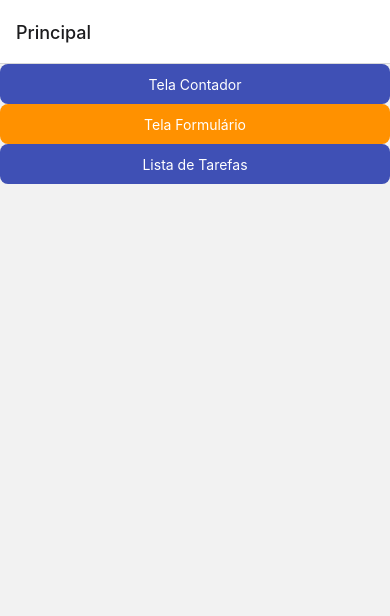
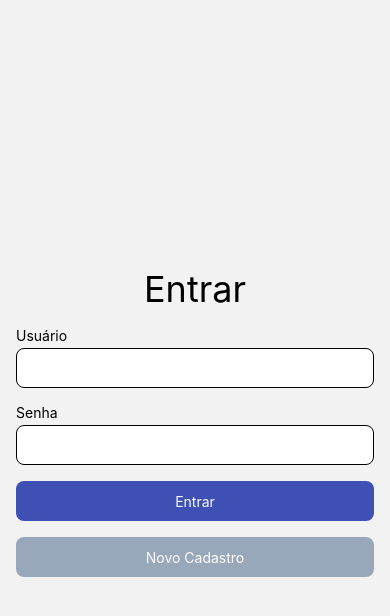
Before and after one commit to IanSilvaa/aulas-mobile-senai, a React Native app: screen / in a window 390 px wide. Shown: the top 616 px of the page. Built offline with nearby package versions, Linux system fonts and the light colour scheme.

Commit message:
adicionado TelaNovoUsuario

```diff
--- a/App.js
+++ b/App.js
@@ -10,6 +10,7 @@ import TelaListaTarefas from './telas/TelaListaTarefas/TelaListaTarefas';
 import { NavigationContainer } from '@react-navigation/native';
 import { createStackNavigator } from '@react-navigation/stack';
 import TelaLogin from './telas/TelaLogin/TelaLogin';
+import TelaNovoUsuario from './telas/TelaNovoUsuario/TelaNovoUsuario';
 
 const Stack = createStackNavigator()
 
@@ -24,15 +25,17 @@ export default function App() {
   return (
     <View style={estilos.todoApp}>
       <NavigationContainer>
-        <Stack.Navigator  screenOptions={{ cardStyle: { flex: 1 } }}>
-          <Stack.Screen name={TELAS.TELA_PRINCIPAL} component={TelaPrincipal} options={{title: 'Principal', headerLeft: null}}/>
+        <Stack.Navigator screenOptions={{ cardStyle: { flex: 1 } }}>
+          <Stack.Group screenOptions={{ headerShown: false }}>
+            <Stack.Screen name={TELAS.TELA_LOGIN} component={TelaLogin} />
+
+            <Stack.Screen name={TELAS.TELA_NOVO_USUARIO} component={TelaNovoUsuario} />
+          </Stack.Group>
+
+          <Stack.Screen name={TELAS.TELA_PRINCIPAL} component={TelaPrincipal} options={{ title: 'Principal', headerLeft: null }} />
           <Stack.Screen name={TELAS.TELA_CONTADOR} component={TelaContador} options={{ title: 'Contador' }} />
           <Stack.Screen name={TELAS.TELA_FORMULARIO} component={TelaFormulario} options={{ title: 'Formulário' }} />
           <Stack.Screen name={TELAS.TELA_LISTA_TAREFAS} component={TelaListaTarefas} options={{ title: 'Lista Terefas' }} />
-
-          <Stack.Group screenOptions={{ headerShown: false }}>
-            <Stack.Screen name={TELAS.TELA_LOGIN} component={TelaLogin} />
-          </Stack.Group>
         </Stack.Navigator>
       </NavigationContainer>
 
--- a/comum/constantes/telas.js
+++ b/comum/constantes/telas.js
@@ -3,7 +3,9 @@ const TELAS = {
     TELA_CONTADOR: 'TELA_CONTADOR',
     TELA_FORMULARIO: 'TELA_FORMULARIO',
     TELA_LISTA_TAREFAS: 'TELA_LISTA_TAREFAS',
+
     TELA_LOGIN: 'TELA_LOGIN',
+    TELA_NOVO_USUARIO: 'TELA_NOVO_USUARIO',
   };
 
   export default TELAS;
--- a/telas/TelaLogin/TelaLogin.js
+++ b/telas/TelaLogin/TelaLogin.js
@@ -33,6 +33,13 @@ const TelaLogin = (props) => {
             <BotaoCustomizado cor='primaria' onPress={entrar}>
                 Entrar
             </BotaoCustomizado>
+            <BotaoCustomizado
+                onPress={() => {
+                    props.navigation.navigate(TELAS.TELA_NOVO_USUARIO);
+                }}
+            >
+                Novo Cadastro
+            </BotaoCustomizado>
         </View>
     )
 }
--- /dev/null
+++ b/telas/TelaNovoUsuario/TelaNovoUsuario.js
@@ -0,0 +1,32 @@
+import { Text, View } from "react-native"
+import estilos from "./TelaNovoUsuarioStyle"
+import CampoTextoCustomizado from "../../comum/componentes/CampoTextoCustomizado/CampoTextoCustomizado"
+import BotaoCustomizado from "../../comum/componentes/BotaoCustomizado/BotaoCustomizado"
+import TELAS from "../../comum/constantes/telas"
+
+const TelaNovoUsuario = (props) => {
+
+    return(
+        <View style={estilos.container}>
+            <View style={estilos.containerTituloNovoUsuario}>
+                <Text style={estilos.tituloNovoUsuario}>Novo Usuário</Text>
+            </View>
+
+
+            <CampoTextoCustomizado label='Nome'/>
+            <CampoTextoCustomizado label='Email'/>
+            <CampoTextoCustomizado label='Senha'/>
+
+            <BotaoCustomizado cor='secundaria'>Salvar</BotaoCustomizado>
+            <BotaoCustomizado
+                onPress={() => {
+                    props.navigation.navigate(TELAS.TELA_LOGIN);
+                }}
+            >
+                Já tenho uma conta
+            </BotaoCustomizado>
+        </View>
+    )
+}
+
+export default TelaNovoUsuario;
--- /dev/null
+++ b/telas/TelaNovoUsuario/TelaNovoUsuarioStyle.js
@@ -0,0 +1,20 @@
+import { StyleSheet } from "react-native";
+
+
+const estilos = StyleSheet.create({
+    container: {
+        flex: 1,
+        justifyContent: 'center',
+        padding: 16,
+        gap: 16,
+    },
+
+    containerTituloNovoUsuario: {
+        alignItems: 'center',
+    },
+    tituloNovoUsuario: {
+        fontSize: 36,
+    },
+});
+
+export default estilos;
```
